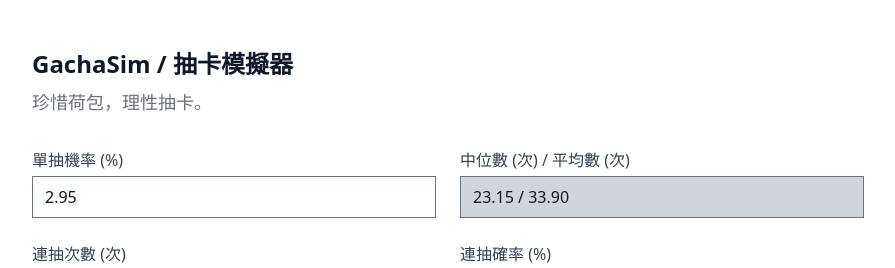
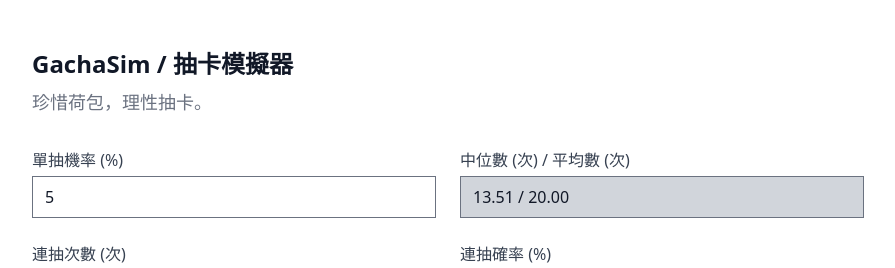
Before and after one commit to zetaraku/GachaSim, a Vue app: page / in a window 1280 px wide. Shown: the top 268 px of the page, without its empty margins (192-1087 px from the left). Built offline with nearby package versions, Linux system fonts and the light colour scheme.

Commit message:
🩹 change default probability

```diff
--- a/src/App.vue
+++ b/src/App.vue
@@ -61,7 +61,7 @@
   setup() {
     let gtag = useGtag();
 
-    let p100 = Vue.ref(2.95);
+    let p100 = Vue.ref(5.00);
     let n = Vue.ref(10);
     let isDrawing = Vue.ref(false);
     let nTrial = Vue.ref(0);
```
